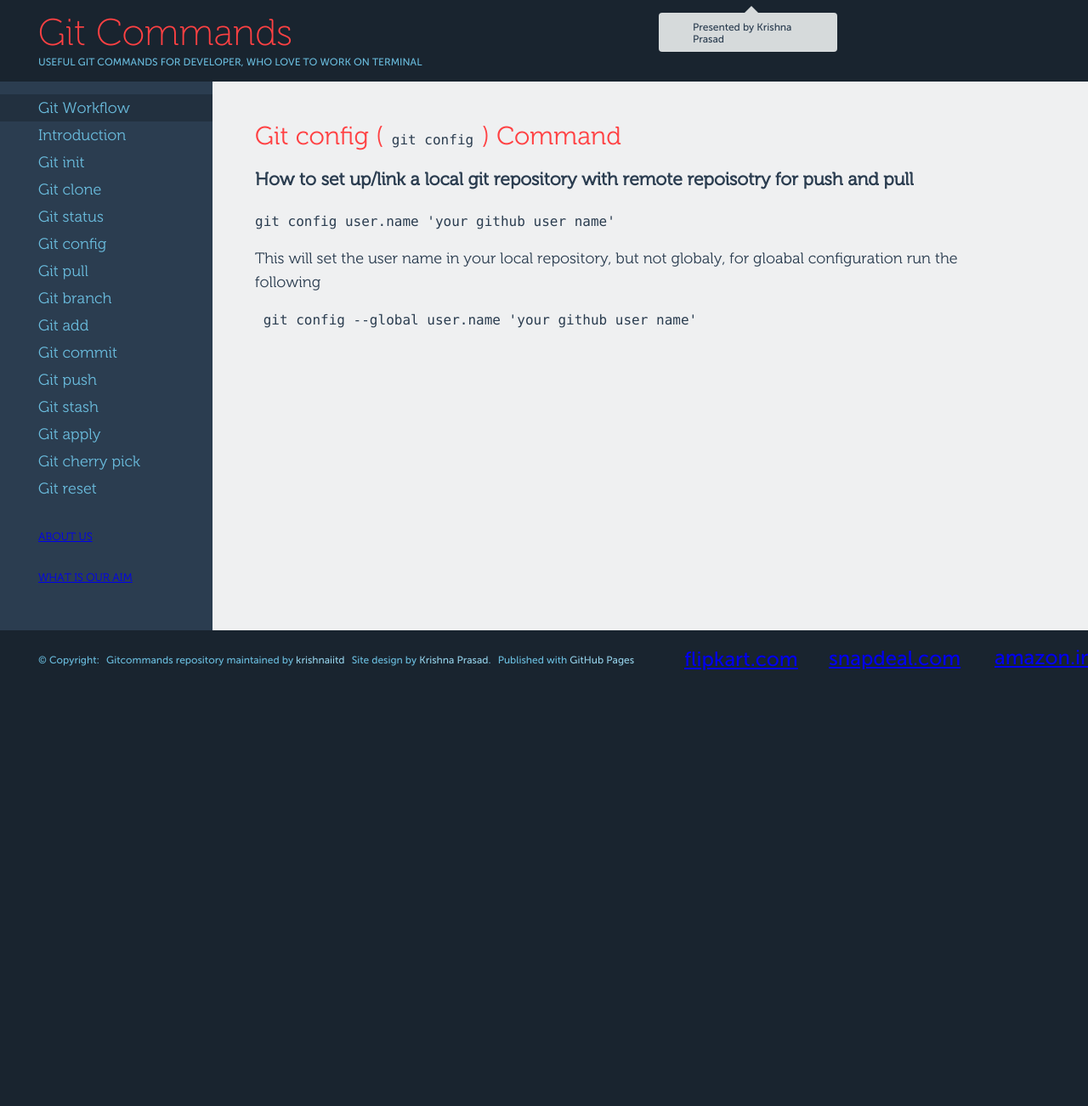
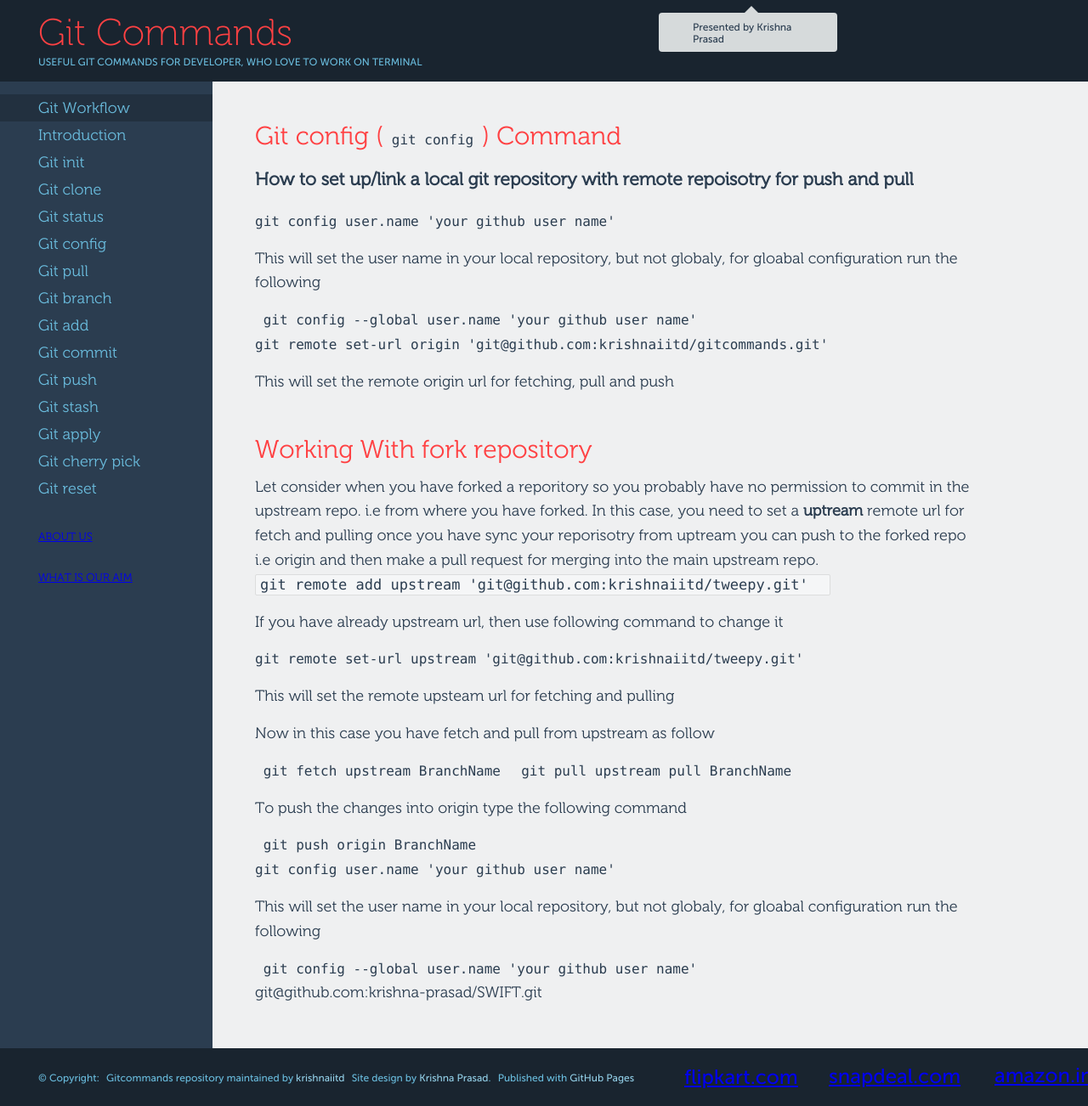
Before and after one commit to krishnaiitd/gitcommands, a Jekyll site: the page built from git-config/index.html, in a window 1280 px wide. Shown: the whole page at 85% size. Built offline with Jekyll 4.4.1, drawn with Linux system fonts in a browser that asks for light colours; comment, search, counter and statistics services are not loaded; before the commit the page ends 900 px from its top, so only the background shows below that.

Commit message:
added how to set remote url

```diff
--- a/git-config/index.html
+++ b/git-config/index.html
@@ -16,4 +16,36 @@ keywords: git config, git commands, git git config global, git config --list.
     <p> This will set the user name in your local repository, but not globaly, for gloabal configuration run the following </p>
     <code> git config --global user.name 'your github user name'</code>
   </div>
+
+  <div>
+    <code>git remote set-url origin 'git@github.com:krishnaiitd/gitcommands.git'  </code>
+    <p> This will set the  remote origin url for fetching, pull and push</p>
+  </div>
+
+  <div>
+    <h2> Working With fork repository </h2>
+    <p> Let consider when you have forked a reporitory so you probably have no permission to commit in the upstream repo. i.e from where you have forked.
+      In this case, you need to set a <b>uptream</b> remote url for fetch and pulling once you have sync your reporisotry from uptream you
+      can push to the forked repo i.e origin and then make a  pull request for merging into the main upstream repo.
+    <code>git remote add upstream 'git@github.com:krishnaiitd/tweepy.git'  </code>
+    <p> If you have already upstream url, then use following command to change it </p>
+    <code>git remote set-url upstream 'git@github.com:krishnaiitd/tweepy.git'  </code>
+    <p> This will set the  remote upsteam url for fetching and pulling</p>
+
+    <p> Now in this case you have fetch and pull from upstream as follow </p>
+    <code> git fetch upstream BranchName </code>
+    <code> git pull upstream pull BranchName </code>
+    <p> To push the changes into origin type the following command </p>
+    <code> git push origin BranchName </code>
+
+  </div>
+
+
+  <div>
+    <code>git config user.name 'your github user name' </code>
+    <p> This will set the user name in your local repository, but not globaly, for gloabal configuration run the following </p>
+    <code> git config --global user.name 'your github user name'</code>
+  </div>
+
+  git@github.com:krishna-prasad/SWIFT.git
 </article>
```
